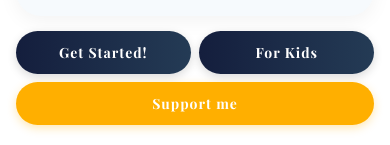
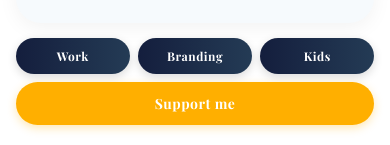
Before and after one commit to haanmadee/LANDINGHERO, a plain HTML site: page index.html in a window 390 px wide. Shown: the part 699-844 px from the top of the page. Drawn offline with nearby package versions, Linux system fonts and the light colour scheme.

Commit message:
Refactor button texts and layout for mobile
Updated button texts and adjusted layout for better mobile experience.

```diff
--- a/index.html
+++ b/index.html
@@ -140,36 +140,41 @@
             width: 92%; /* Samakan lebar dengan card */
             display: flex;
             flex-direction: column; /* Tombol akan disusun vertikal secara default */
-            gap: 8px; /* Jarak antar tombol (vertikal) dibuat sedikit lebih kecil */
+            gap: 8px; /* Jarak antar baris tombol */
         }
 
+        /* Baris Tombol Atas (3 Kolom) */
         .top-btns {
-            display: flex;
-            gap: 8px; /* Jarak antara tombol "Get Started" dan "For Kids" (horizontal) */
+            display: grid;
+            grid-template-columns: repeat(3, 1fr); /* Membagi 3 kolom sama rata */
+            gap: 8px; /* Jarak antar tombol */
+            width: 100%;
         }
 
         /* Styling Tombol CTA Utama (Gradient Biru) - Dibuat Minimalis */
         .btn-cta {
-            flex: 1; /* Agar tombol "Get Started" dan "For Kids" berbagi ruang secara merata */
-            width: 100%; /* Untuk tombol Support Me yang full width */
+            width: 100%; /* Full width mengikuti grid/flex parent */
             /* PADDING DIKECILKAN UNTUK MEMBUAT TOMBOL PENDEK */
-            padding: 12px;
+            padding: 10px 4px; /* Padding kiri-kanan kecil agar teks muat */
             border: none;
             border-radius: 50px;
             background: linear-gradient(90deg, #141e3d, #243b55); /* Gradient Biru */
             color: white;
             font-family: 'Playfair Display', serif;
-            /* UKURAN FONT DIKECILKAN */
-            font-size: 14px;
+            /* UKURAN FONT DIKECILKAN UNTUK 3 KOLOM */
+            font-size: 12px;
             font-weight: 700;
-            letter-spacing: 1px;
+            letter-spacing: 0.5px;
             cursor: pointer;
             /* SHADOW DIKECILKAN UNTUK EFEK LEBIH MINIMALIS */
             box-shadow: 0 3px 10px rgba(0,0,0,0.15);
             transition: transform 0.2s ease;
             text-decoration: none;
             text-align: center;
-            display: block;
+            display: flex;
+            align-items: center;
+            justify-content: center;
+            white-space: nowrap; /* Mencegah teks turun baris */
         }
 
         .btn-cta:active {
@@ -182,6 +187,8 @@
             background: #ffaf00; /* Warna Oranye */
             background-image: none;
             box-shadow: 0 3px 10px rgba(255,175,0,0.3); /* Shadow disesuaikan */
+            font-size: 14px; /* Font size tombol bawah sedikit lebih besar */
+            padding: 12px;
         }
 
     </style>
@@ -228,8 +235,9 @@
 
             <div class="btn-wrapper">
                 <div class="top-btns">
-                    <button class="btn-cta" onclick="window.open('https://lynk.id/ajengwahys/page/page', '_blank')">Get Started!</button>
-                    <button class="btn-cta" onclick="window.open('https://lynk.id/ajengwahys/page/trial', '_blank')">For Kids</button>
+                    <button class="btn-cta" onclick="window.open('https://lynk.id/ajengwahys/page/page', '_blank')">Work</button>
+                    <button class="btn-cta" onclick="window.open('https://lynk.id/ajengwahys/page/branding', '_blank')">Branding</button>
+                    <button class="btn-cta" onclick="window.open('https://lynk.id/ajengwahys/page/trial', '_blank')">Kids</button>
                 </div>
 
                 <button class="btn-cta btn-support" onclick="window.open('https://lynk.id/ajengwahys/zzy4wvm4nx2k', '_blank')">Support me</button>
```
